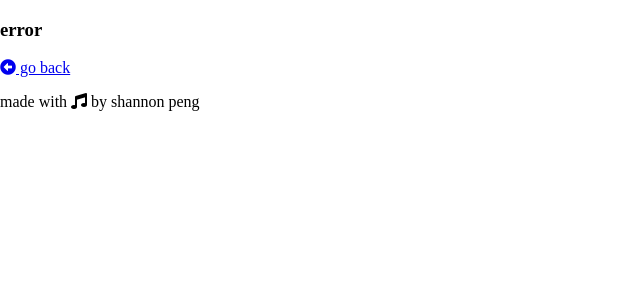
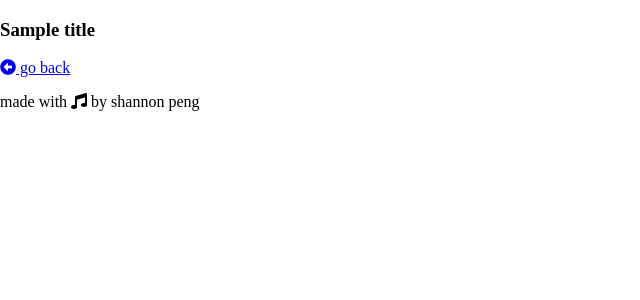
Before and after one commit to shannonpeng/shannonpeng.com, a Flask app: template templates/error.html in a window 1280 px wide. Shown: the top 300 px of the page, without its empty margins (0-640 px from the left). Run offline with Flask 2, Linux system fonts and the light colour scheme; the template is opened without the code that fills it: most values are stand-ins (such as "Sample title", 1, 10 or a date in 2020); some libraries are stand-ins or nearby versions; some web fonts are replaced.

Commit message:
Update error page title

```diff
--- a/templates/error.html
+++ b/templates/error.html
@@ -12,7 +12,12 @@
 {% block content %}
 <div id="error">
     <div class="container">
-        <h3>error
+        <h3>
+            {% if title is defined %}
+                {{ title }}
+            {% else %}
+                error
+            {% endif %}
             {% if message is defined %}
                 <br>{{ message }}
             {% endif %}
```
